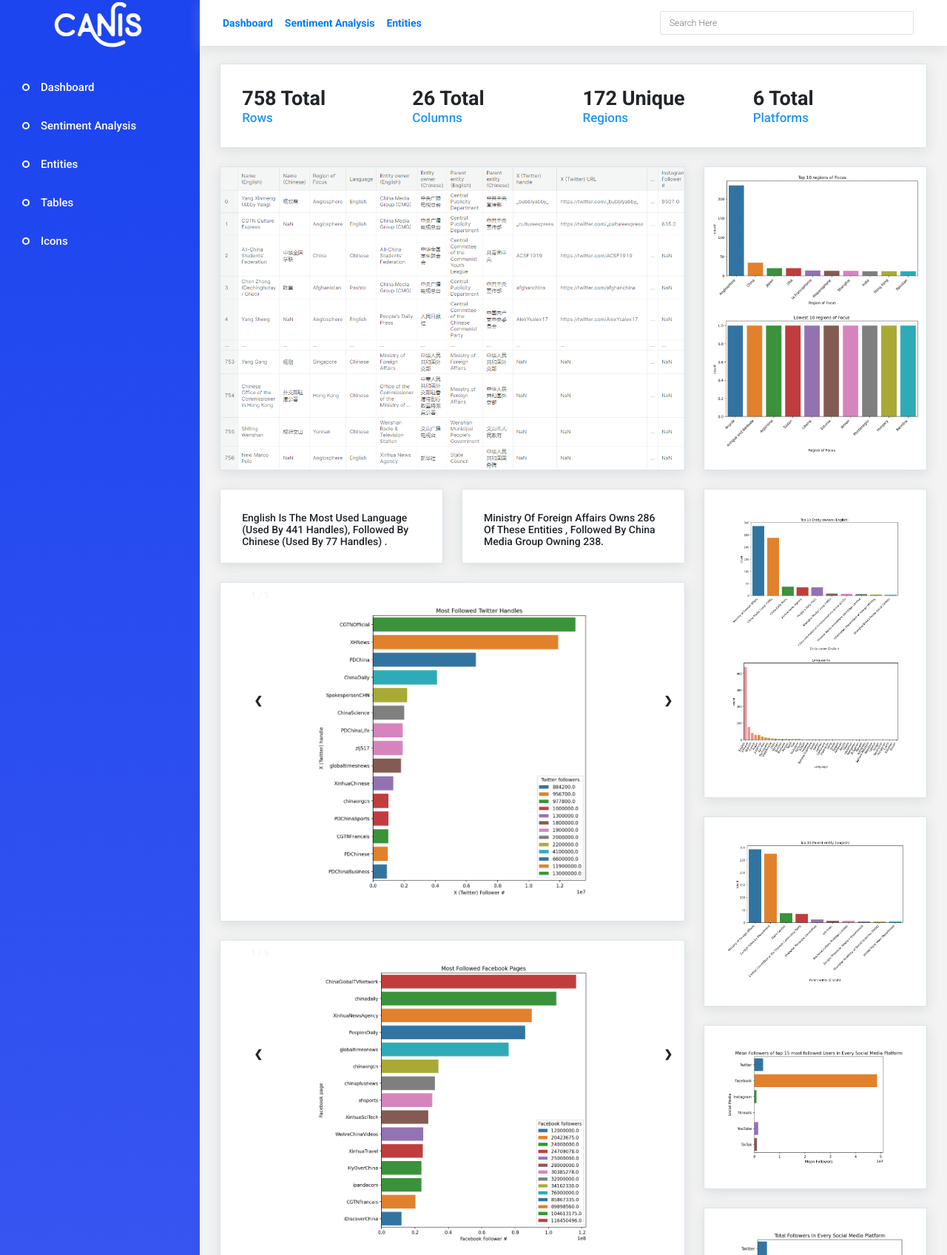
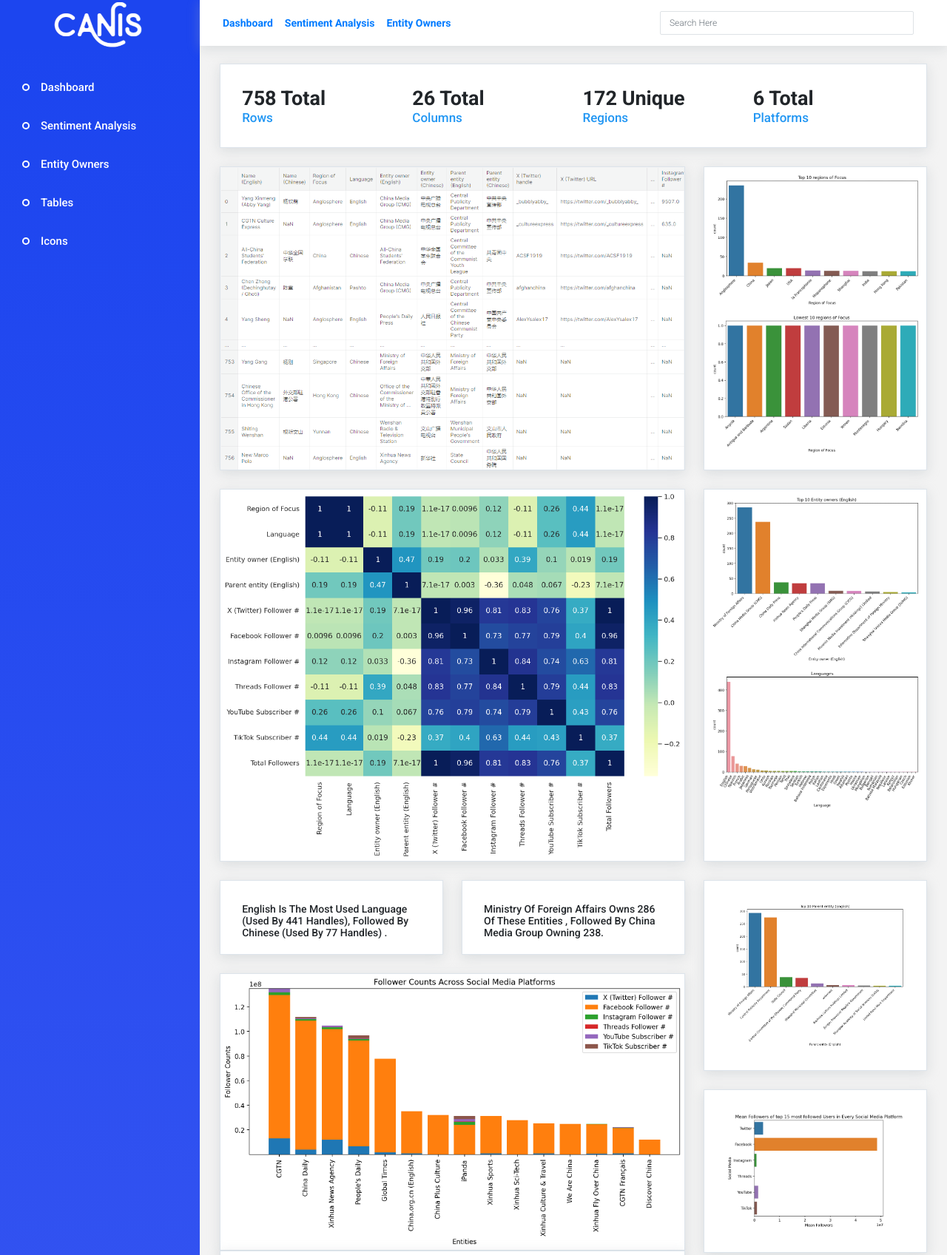
Before and after one commit to StarAtNyte/canis, a plain HTML site: page index.html in a window 1280 px wide. Shown: the part 1-1698 px from the top of the page at 74% size. Drawn offline with Linux system fonts and the light colour scheme; files that its build step writes are made by us from their sources.

Commit message:
titles fixed

```diff
--- a/index.html
+++ b/index.html
@@ -63,7 +63,7 @@
           </ul>
           <ul class="navbar-nav">
             <li class="nav-item font-weight-semibold d-none d-lg-block">
-              <a href="pages/entities.html">Entities</a>
+              <a href="pages/entities.html">Entity Owners</a>
             </li>
           </ul>
           <form class="ml-auto search-form d-none d-md-block" action="#">
@@ -107,7 +107,7 @@
             <li class="nav-item">
               <a class="nav-link" href="pages/entities.html">
                 <i class="menu-icon typcn typcn-th-large-outline"></i>
-                <span class="menu-title">Entities</span>
+                <span class="menu-title">Entity Owners</span>
               </a>
             </li>
             <li class="nav-item">
@@ -221,6 +221,47 @@
                 </div>
               </div>
             </div>
+            <div class="row">
+              <div class="col-md-8 grid-margin stretch-card">
+                <div class="card">
+                  <div class="fill">
+                    <img
+                      id="myImg"
+                      class="myImages"
+                      src="images/initial/corr.png"
+                      alt="Snow"
+                    />
+
+                    <div id="myModal" class="modal">
+                      <span class="close">&times;</span>
+
+                      <img class="modal-content" id="img01" />
+
+                      <div id="caption"></div>
+                    </div>
+                  </div>
+                </div>
+              </div>
+              <div class="col-md-4 grid-margin stretch-card">
+                <div class="card">
+                  <div class="fill">
+                    <img
+                      id="myImg"
+                      class="myImages"
+                      src="images/initial/lang-entity-owners.png"
+                    />
+
+                    <div id="myModal" class="modal">
+                      <span class="close">&times;</span>
+
+                      <img class="modal-content" id="img01" />
+
+                      <div id="caption"></div>
+                    </div>
+                  </div>
+                </div>
+              </div>
+            </div>
 
             <div class="row">
               <div class="col-md-8">
@@ -251,6 +292,25 @@
 
                   <!--Twitter  Slides-->
                   <div class="col-md-12 grid-margin">
+                    <div class="card">
+                      <div class="fill">
+                        <img
+                          id="myImg"
+                          class="myImages"
+                          src="images/initial/follower counts across social media platforms.png"
+                          alt="Snow"
+                        />
+
+                        <div id="myModal" class="modal">
+                          <span class="close">&times;</span>
+
+                          <img class="modal-content" id="img01" />
+
+                          <div id="caption"></div>
+                        </div>
+                      </div>
+                    </div>
+
                     <div class="card">
                       <div class="card-body">
                         <div class="image-container">
@@ -730,27 +790,6 @@
                           <img
                             id="myImg"
                             class="myImages"
-                            src="images/initial/lang-entity-owners.png"
-                          />
-
-                          <div id="myModal" class="modal">
-                            <span class="close">&times;</span>
-
-                            <img class="modal-content" id="img01" />
-
-                            <div id="caption"></div>
-                          </div>
-                        </div>
-                      </div>
-                    </div>
-                  </div>
-                  <div class="col-md-12 grid-margin">
-                    <div class="card">
-                      <div class="card-body">
-                        <div class="fill">
-                          <img
-                            id="myImg"
-                            class="myImages"
                             src="images/initial/top10 parent entity.png"
                           />
 
```
Also changed, not shown: pages/entities.html (+2 -2 lines), pages/sentiment_analysis.html (+2 -2 lines), images/initial/corr.png (added).
